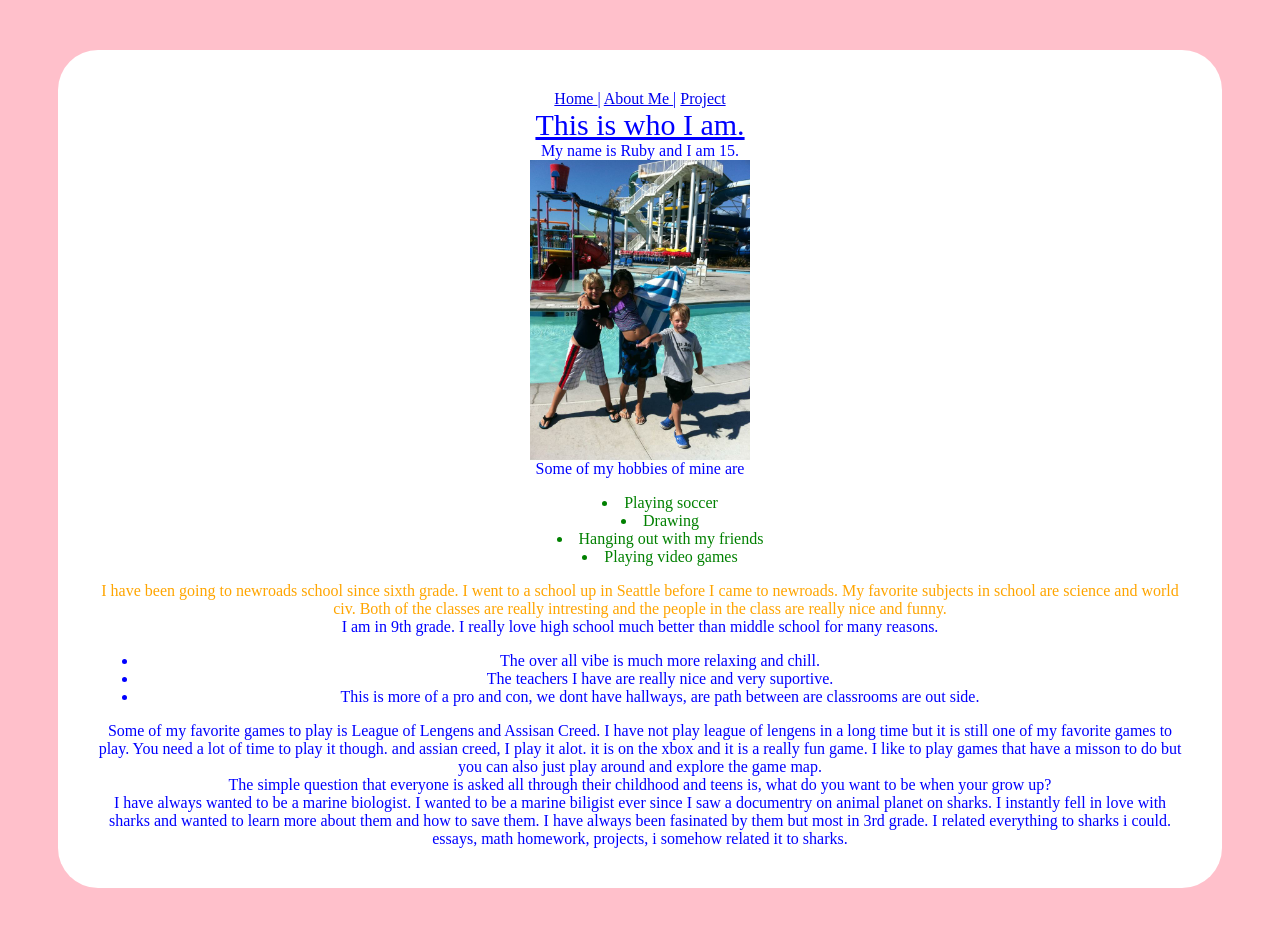
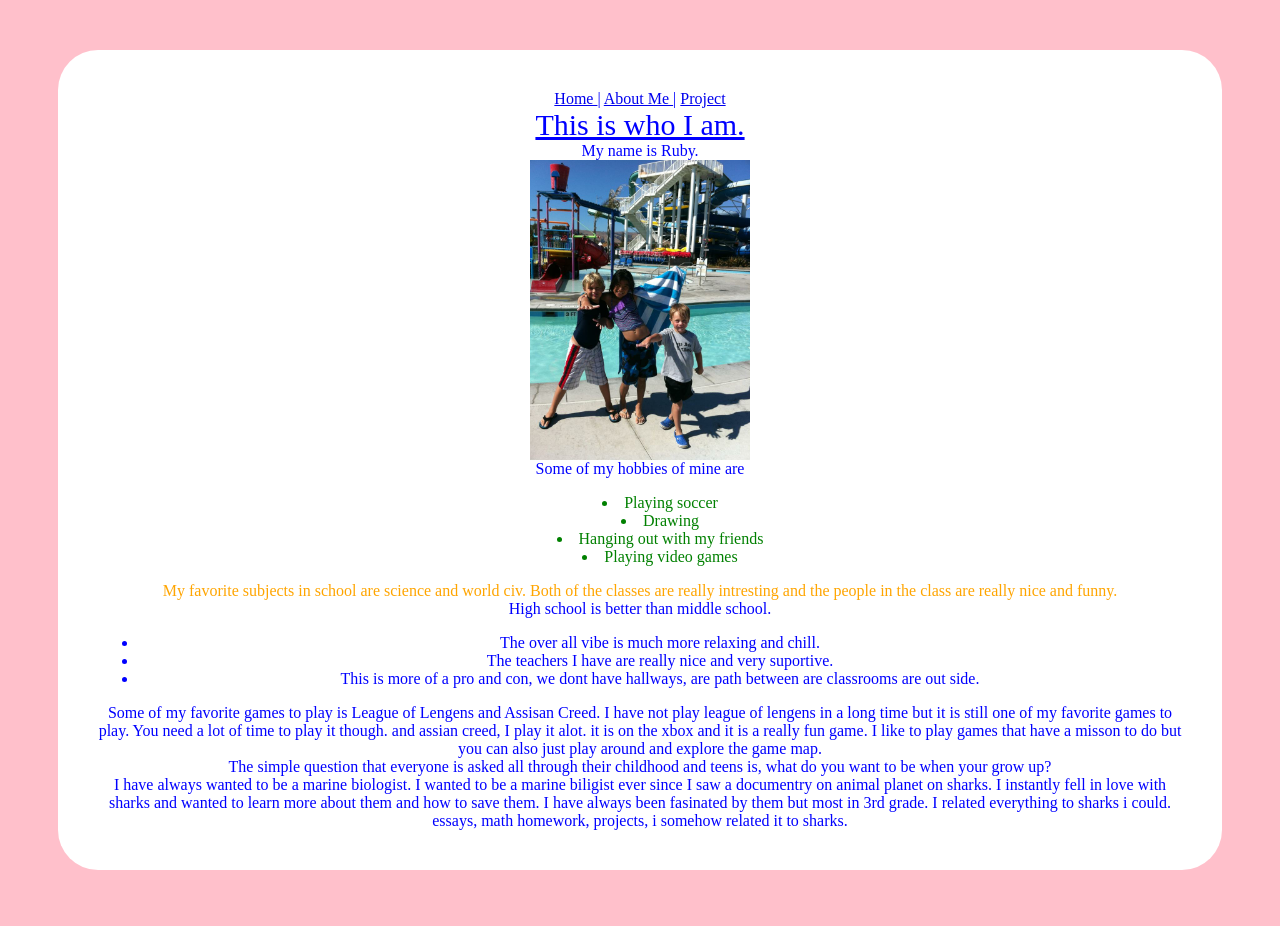
Before and after one commit to RubyMotulsky/RubyMotulsky.github.io, a plain HTML site: page About_me.html in a window 1280 px wide. Drawn offline with Linux system fonts and the light colour scheme.

Commit message:
Eddit about me

```diff
--- a/About_me.html
+++ b/About_me.html
@@ -24,7 +24,7 @@
 			</u>
 		</section>
 		<section>
-			My name is Ruby and I am 15.
+			My name is Ruby.
 		</section>
 		<section>
 			<img style="height: 300;"src="IMG_3222.JPG"/>
@@ -39,10 +39,10 @@
 			</ul>
 		</section>
 		<section class="styleClass">
-			I have been going to newroads school since sixth grade. I went to a school up in Seattle before I came to newroads. My favorite subjects in school are science and world civ. Both of the classes are really intresting and the people in the class are really nice and funny.
+			 My favorite subjects in school are science and world civ. Both of the classes are really intresting and the people in the class are really nice and funny.
 		</section>
 		<section >
-			I am in 9th grade. I really love high school much better than middle school for many reasons.
+			High school is better than middle school.
 			<ul>
 				<li> The over all vibe is much more relaxing and chill.</li>
 				<li> The teachers I have are really nice and very suportive. </li>
```
Also changed, not shown: index.html (+2 -4 lines).
